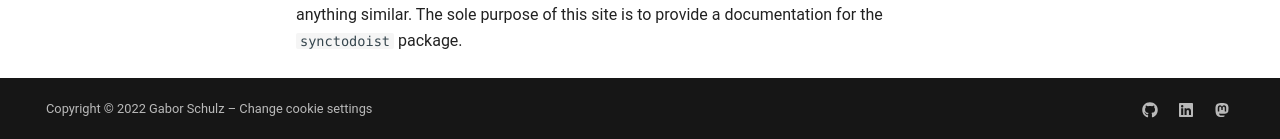
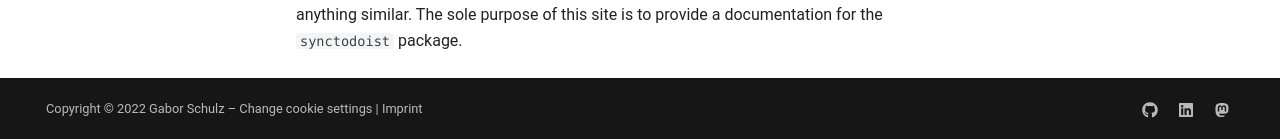
Before and after one commit to gaborschulz/synctodoist, an MkDocs documentation site: the page built from docs/index.md, in a window 1280 px wide and 900 px high, scrolled down 525 px. Shown: the part 758-897 px from the top of the window. Built offline with MkDocs 1.6.1 and Material for MkDocs 9.7.7, drawn with Linux system fonts in a browser that asks for light colours; some web fonts are replaced; comment, search, counter and statistics services are not loaded.

Commit message:
Added link to imprint

```diff
--- a/mkdocs.yml
+++ b/mkdocs.yml
@@ -48,7 +48,7 @@ extra:
     generator: false
 
 copyright: >
-    Copyright &copy; 2022 Gabor Schulz – <a href="#__consent">Change cookie settings</a>
+    Copyright &copy; 2022 Gabor Schulz – <a href="#__consent">Change cookie settings</a> | <a href="https://gaborschulz.com/imprint/index.html" target="_blank">Imprint</a>
 
 repo_url: https://github.com/gaborschulz/synctodoist
 
```
